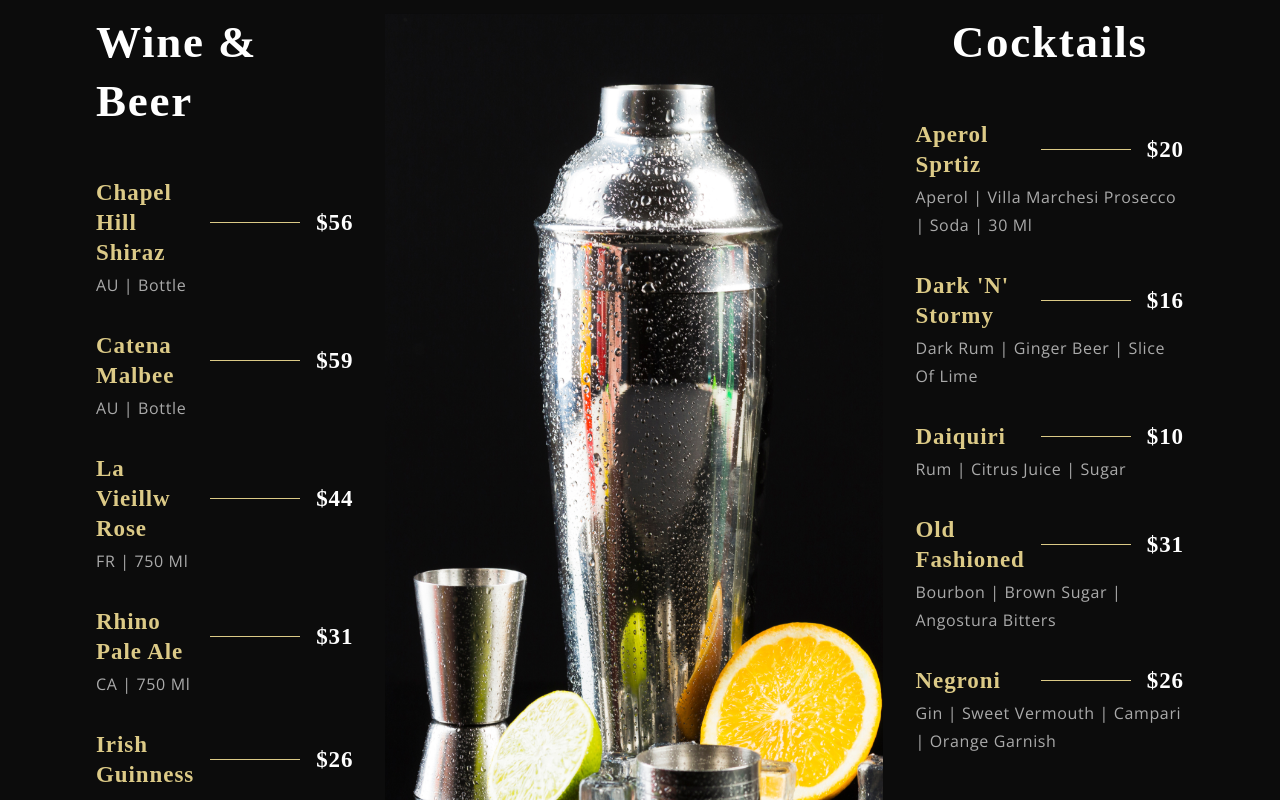
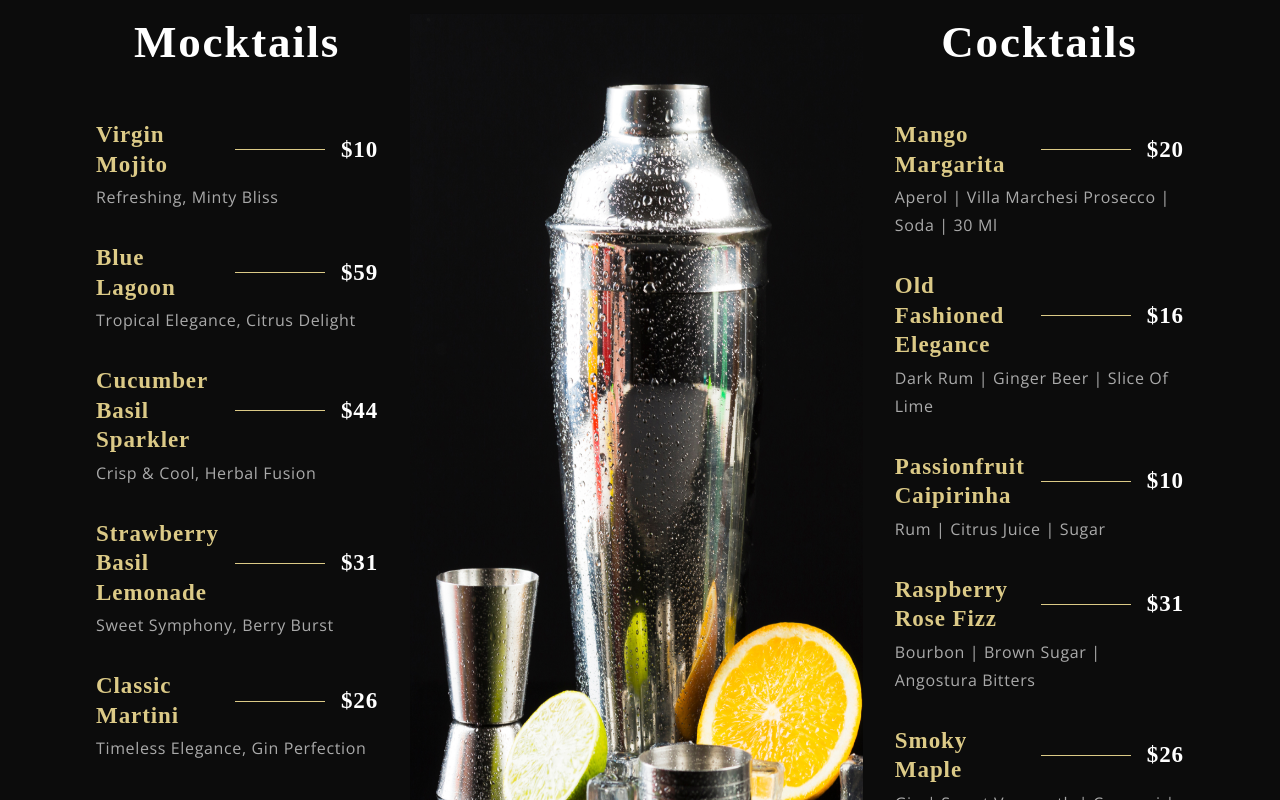
Before and after one commit to Sakshi1127/Restaurant-Project, a React (Create React App) app: page / in a window 1280 px wide. Shown: the part 2520-3320 px from the top of the page. Built offline with nearby package versions, Linux system fonts and the light colour scheme; a web font is replaced by a local one.

Commit message:
complete the chef work in app

```diff
--- a/src/constants/data.js
+++ b/src/constants/data.js
@@ -1,56 +1,56 @@
 import images from './images';
 
-const wines = [
+const mocktails= [
   {
-    title: 'Chapel Hill Shiraz',
-    price: '$56',
-    tags: 'AU | Bottle',
+    title: 'Virgin Mojito',
+    price: '$10',
+    tags: 'Refreshing, Minty Bliss',
   },
   {
-    title: 'Catena Malbee',
+    title: 'Blue Lagoon',
     price: '$59',
-    tags: 'AU | Bottle',
+    tags: 'Tropical Elegance, Citrus Delight',
   },
   {
-    title: 'La Vieillw Rose',
+    title: 'Cucumber Basil Sparkler',
     price: '$44',
-    tags: 'FR | 750 ml',
+    tags: 'Crisp & Cool, Herbal Fusion',
   },
   {
-    title: 'Rhino Pale Ale',
+    title: 'Strawberry Basil Lemonade',
     price: '$31',
-    tags: 'CA | 750 ml',
+    tags: 'Sweet Symphony, Berry Burst',
   },
   {
-    title: 'Irish Guinness',
+    title: 'Classic Martini',
     price: '$26',
-    tags: 'IE | 750 ml',
+    tags: 'Timeless Elegance, Gin Perfection',
   },
 ];
 
 const cocktails = [
   {
-    title: 'Aperol Sprtiz',
+    title: 'Mango Margarita',
     price: '$20',
     tags: 'Aperol | Villa Marchesi prosecco | soda | 30 ml',
   },
   {
-    title: "Dark 'N' Stormy",
+    title: "Old Fashioned Elegance",
     price: '$16',
     tags: 'Dark rum | Ginger beer | Slice of lime',
   },
   {
-    title: 'Daiquiri',
+    title: 'Passionfruit Caipirinha',
     price: '$10',
     tags: 'Rum | Citrus juice | Sugar',
   },
   {
-    title: 'Old Fashioned',
+    title: 'Raspberry Rose Fizz',
     price: '$31',
     tags: 'Bourbon | Brown sugar | Angostura Bitters',
   },
   {
-    title: 'Negroni',
+    title: 'Smoky Maple ',
     price: '$26',
     tags: 'Gin | Sweet Vermouth | Campari | Orange garnish',
   },
@@ -79,4 +79,4 @@ const awards = [
   },
 ];
 
-export default { wines, cocktails, awards };
+export default { mocktails, cocktails, awards };
--- a/src/container/AboutUs/AboutUs.css
+++ b/src/container/AboutUs/AboutUs.css
@@ -1,5 +1,6 @@
 .app__aboutus{
     position: relative;
+
 }
 
 .app__aboutus-overlay{
--- a/src/container/AboutUs/AboutUs.jsx
+++ b/src/container/AboutUs/AboutUs.jsx
@@ -5,7 +5,7 @@ import './AboutUs.css';
 const AboutUs = () => (
   <div className='app__aboutus app__bg flex__center section__padding' id="about">
     <div className='app__aboutus-overlay flex__center'>
-       <img src={images.G} alt='g letter'/>
+       {/* <img src={images.G} alt='g letter'/> */}
     </div>
 
     <div className='app__aboutus-content flex__center'>
--- a/src/container/Chef/Chef.css
+++ b/src/container/Chef/Chef.css
@@ -0,0 +1,47 @@
+.app__chef-content{
+    display: flex;
+    flex-direction: column;
+    width: 100%;
+    margin-top: 5rem;
+}
+
+.app__chef-content_quote{
+    display: flex;
+    justify-content: flex-start;
+    align-items: flex-end;
+}
+
+.app__chef-content_quote img{
+    width: 47px;
+    height: 40px;
+    margin:0 1rem 1rem 0;
+}
+
+.app__chef-sign{
+    width: 100%;
+    margin-top: 3rem;
+}
+
+.app__chef-sign p:first-child{
+    font-family: var(--font-base);
+    font-weight: 400;
+    font-size: 32;
+    line-height: 41px;
+    letter-spacing: 0.04em;
+    text-transform: capitalize;
+    color: var(--color-golden);
+}
+
+@media screen and (max-width:2000px){
+    .app__chef-sign img{
+        width:370px;
+    }
+}
+
+
+
+@media screen and (max-width:450px){
+    .app__chef-sign img{
+        width:80%;
+    }
+}
--- a/src/container/Chef/Chef.jsx
+++ b/src/container/Chef/Chef.jsx
@@ -1,10 +1,39 @@
 import React from 'react';
 
+import {images} from '../../constants'
+import { SubHeading } from '../../components';
 import './Chef.css';
 
 const Chef = () => (
-  <div>
-    Chef
+  <div className='app__bg app__wrapper section__padding'>
+
+  <div className='app__wrapper_img app__wrapper_img-reverse'>
+  <img src={images.chef} alt='chef'/>
+  </div>
+
+  <div className='app__wrapper_info'>
+    <SubHeading title="Chef's Word"/>
+    <h1 className='headtext__cormorant'> What We Believe In</h1>
+    <div className='app__chef-content'>
+       <div className='app__chef-content_quote'>
+        <img src={images.quote} alt='quote'/>
+         <p className='p__opensans'>Welcome to our culinary haven, where each dish is an artisanal
+         creation.</p>
+       </div>
+
+        <p className='p__opensans'>Our chefs passionately
+         curate a gastronomic journey, sourcing the freshest ingredients in a commitment to farm-to-table
+         freshness.Join us on a voyage of taste, where each bite tells a story of passion, precision, and
+         the pursuit of perfection. </p>
+
+    </div>
+
+<div className='app__chef-sign'>
+   <p>Vineet Bhatia</p>
+   <p className='p__opensans'>Chef & Founder</p>
+
+</div>
+  </div>
   </div>
 );
 
--- a/src/container/Menu/SpecialMenu.jsx
+++ b/src/container/Menu/SpecialMenu.jsx
@@ -13,10 +13,10 @@ const SpecialMenu = () => (
 
 <div className='app__specialMenu-menu'>
      <div className='app__specialMenu-menu_wine flex__center'>
-          <p className='app__specialMenu-menu_heading'>Wine & Beer</p>
+          <p className='app__specialMenu-menu_heading'>Mocktails</p>
           <div className='app__specialMenu-menu_items'>
-            {data.wines.map((wine,index)=>(
-           <MenuItem key={wine.title + index} price={wine.price} title={wine.title} tags={wine.tags}/>
+            {data.mocktails.map((mocktail,index)=>(
+           <MenuItem key={mocktail.title + index} price={mocktail.price} title={mocktail.title} tags={mocktail.tags}/>
            ))}
          </div>
       </div>
```
